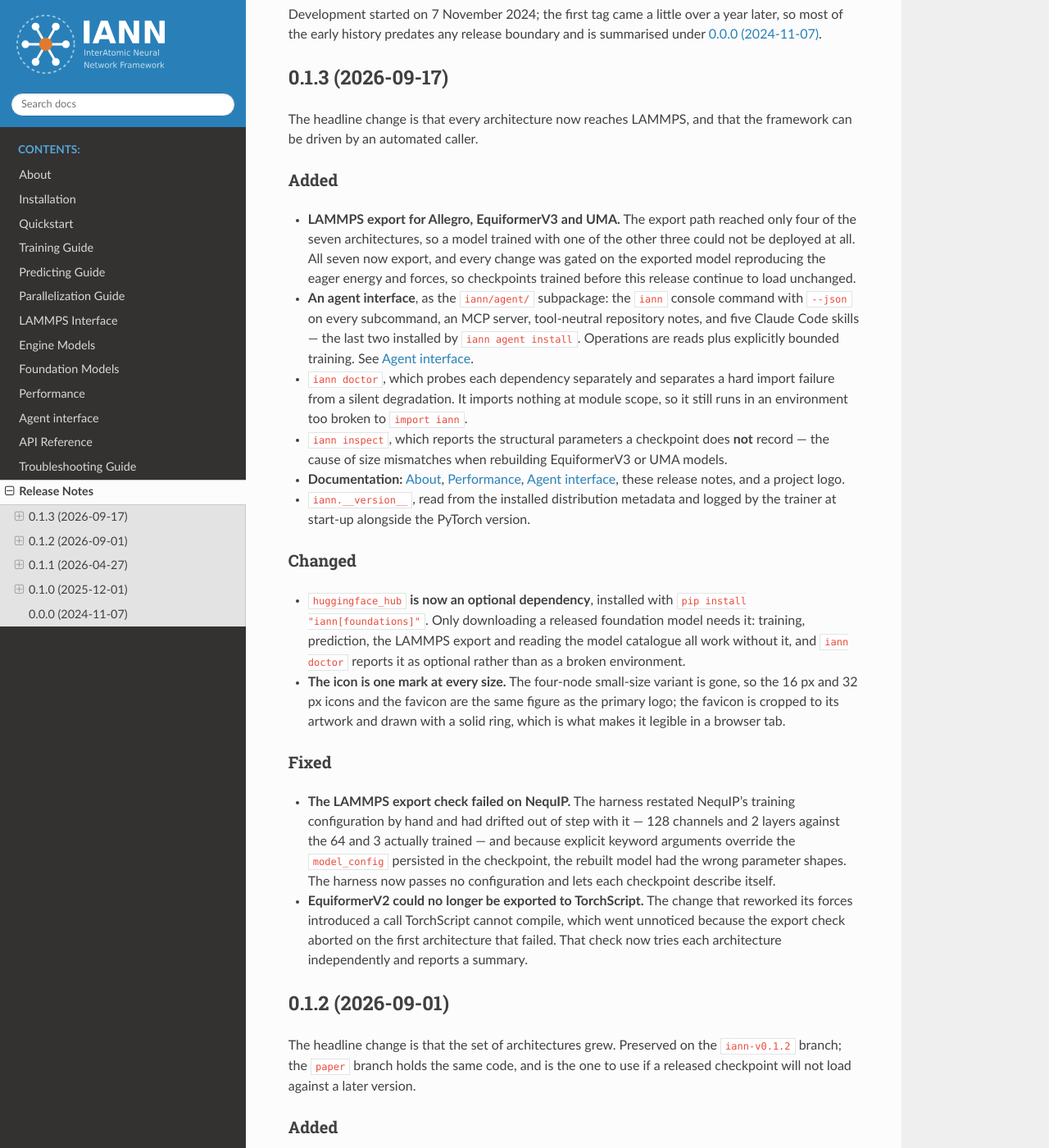
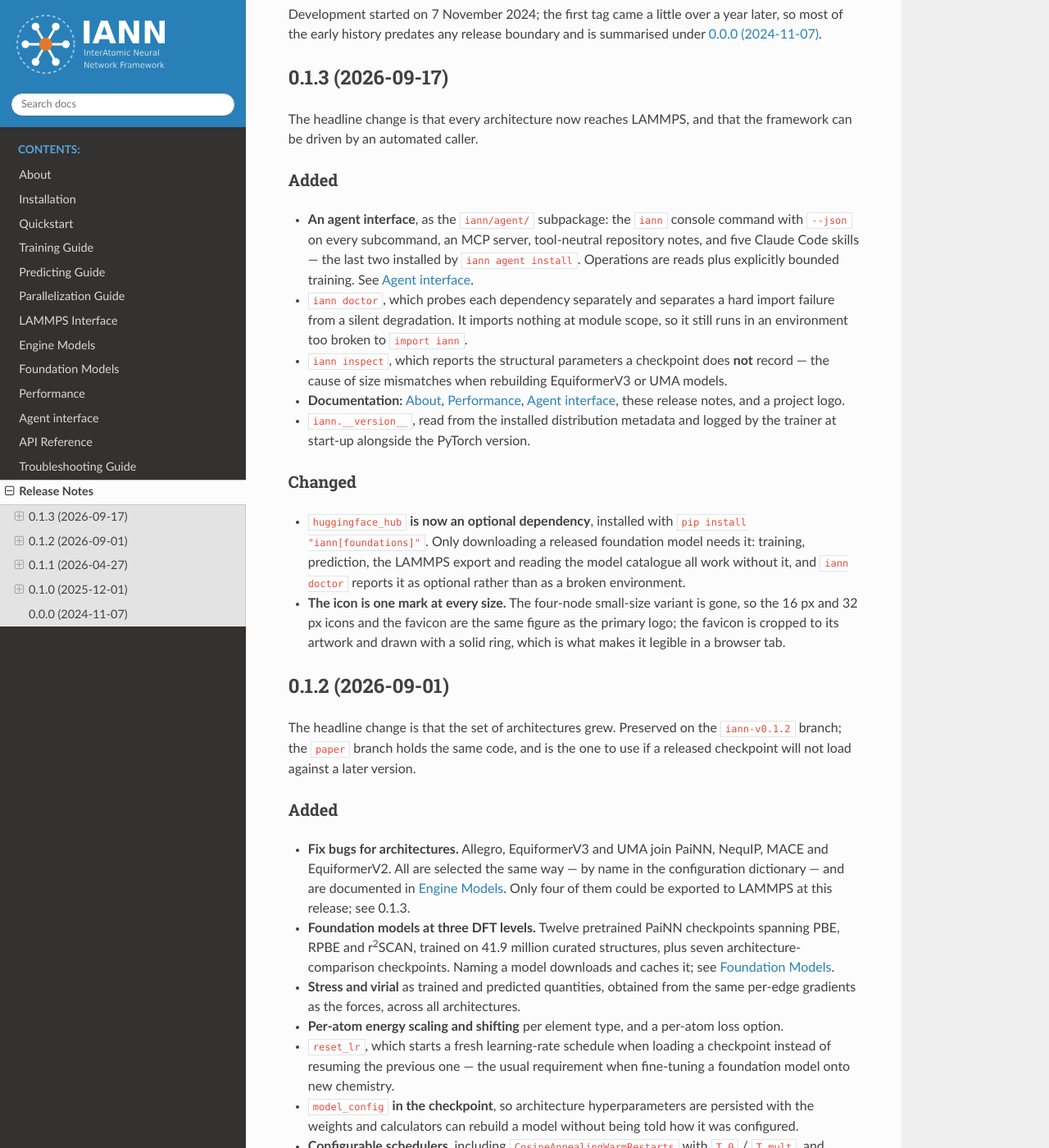
Before and after one commit to changzhiai/IANN, a Sphinx documentation site: the page built from docs/source/release_notes.rst, in a window 1280 px wide and 1400 px high, scrolled down 251 px. Shown: the whole window at 82% size. Built offline with Sphinx 7.4.7 and the Read the Docs theme 3.1.0, drawn with Linux system fonts in a browser that asks for light colours.

Commit message:
Enhance the documentation

```diff
--- a/docs/source/release_notes.rst
+++ b/docs/source/release_notes.rst
@@ -22,12 +22,6 @@ framework can be driven by an automated caller.
 Added
 ~~~~~
 
-* **LAMMPS export for Allegro, EquiformerV3 and UMA.** The export path reached
-  only four of the seven architectures, so a model trained with one of the
-  other three could not be deployed at all. All seven now export, and every
-  change was gated on the exported model reproducing the eager energy and
-  forces, so checkpoints trained before this release continue to load
-  unchanged.
 * **An agent interface**, as the ``iann/agent/`` subpackage: the ``iann``
   console command with ``--json`` on every subcommand, an MCP server,
   tool-neutral repository notes, and five Claude Code skills — the last two
@@ -56,21 +50,6 @@ Changed
   gone, so the 16 px and 32 px icons and the favicon are the same figure as the
   primary logo; the favicon is cropped to its artwork and drawn with a solid
   ring, which is what makes it legible in a browser tab.
-
-Fixed
-~~~~~
-
-* **The LAMMPS export check failed on NequIP.** The harness restated NequIP's
-  training configuration by hand and had drifted out of step with it --- 128
-  channels and 2 layers against the 64 and 3 actually trained --- and because
-  explicit keyword arguments override the ``model_config`` persisted in the
-  checkpoint, the rebuilt model had the wrong parameter shapes. The harness now
-  passes no configuration and lets each checkpoint describe itself.
-* **EquiformerV2 could no longer be exported to TorchScript.** The change that
-  reworked its forces introduced a call TorchScript cannot compile, which went
-  unnoticed because the export check aborted on the first architecture that
-  failed. That check now tries each architecture independently and reports a
-  summary.
 
 .. _release-0.1.2:
 
```
